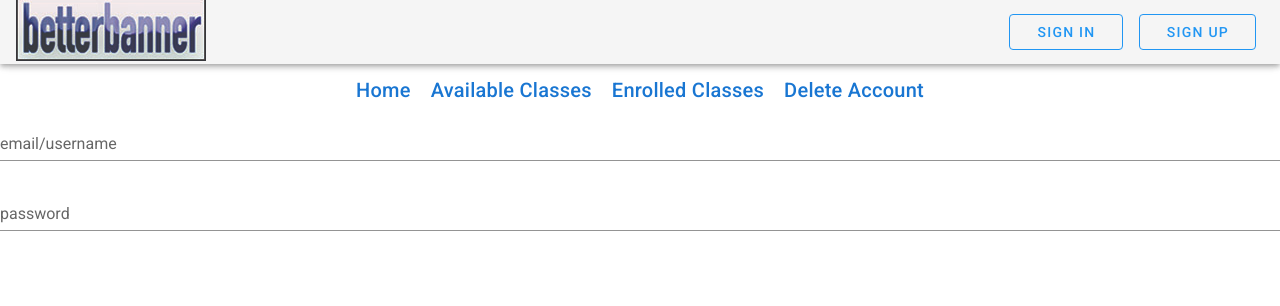
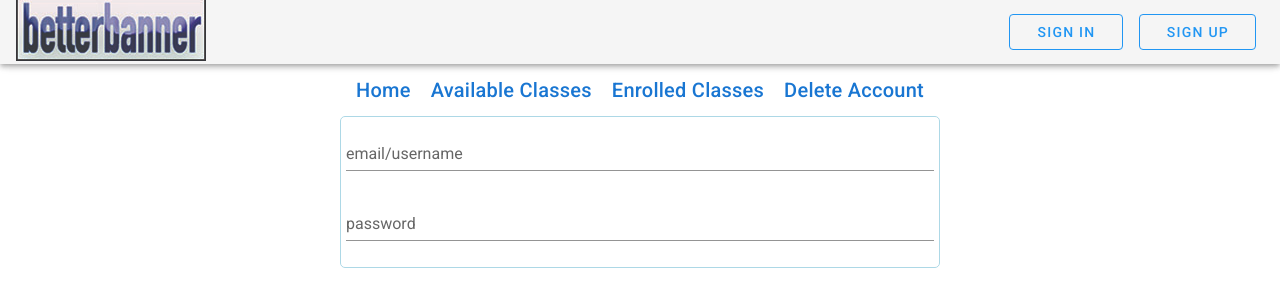
Before and after one commit to astevens8182/Betterbannerv1, a Vue app: page /login in a window 1280 px wide. Shown: the top 306 px of the page. Built offline with nearby package versions, Linux system fonts and the light colour scheme; no server answers.

Commit message:
Update Login.vue

```diff
--- a/src/components/Login.vue
+++ b/src/components/Login.vue
@@ -8,7 +8,7 @@
           <a class="title" >Delete Account</a>
       </nav>
   </div>
-<div id="container">
+<div id="content">
 <v-text-field label="email/username" v-model="userEmail"></v-text-field>
 <v-text-field label="password" type="password" v-model="userPassword"></v-text-field>
 <v-container v-show="isLoggedIn === false">
@@ -64,4 +64,15 @@ nav a {
   padding: 5px;
   margin: 5px;
 }
+
+#content {
+  text-align: left;
+  max-width: 600px;
+  margin-left: auto;
+  margin-right: auto;
+  padding: 5px;
+  border: 1px solid lightblue;
+  border-radius: 5px;
+}
+
 </style>
```
